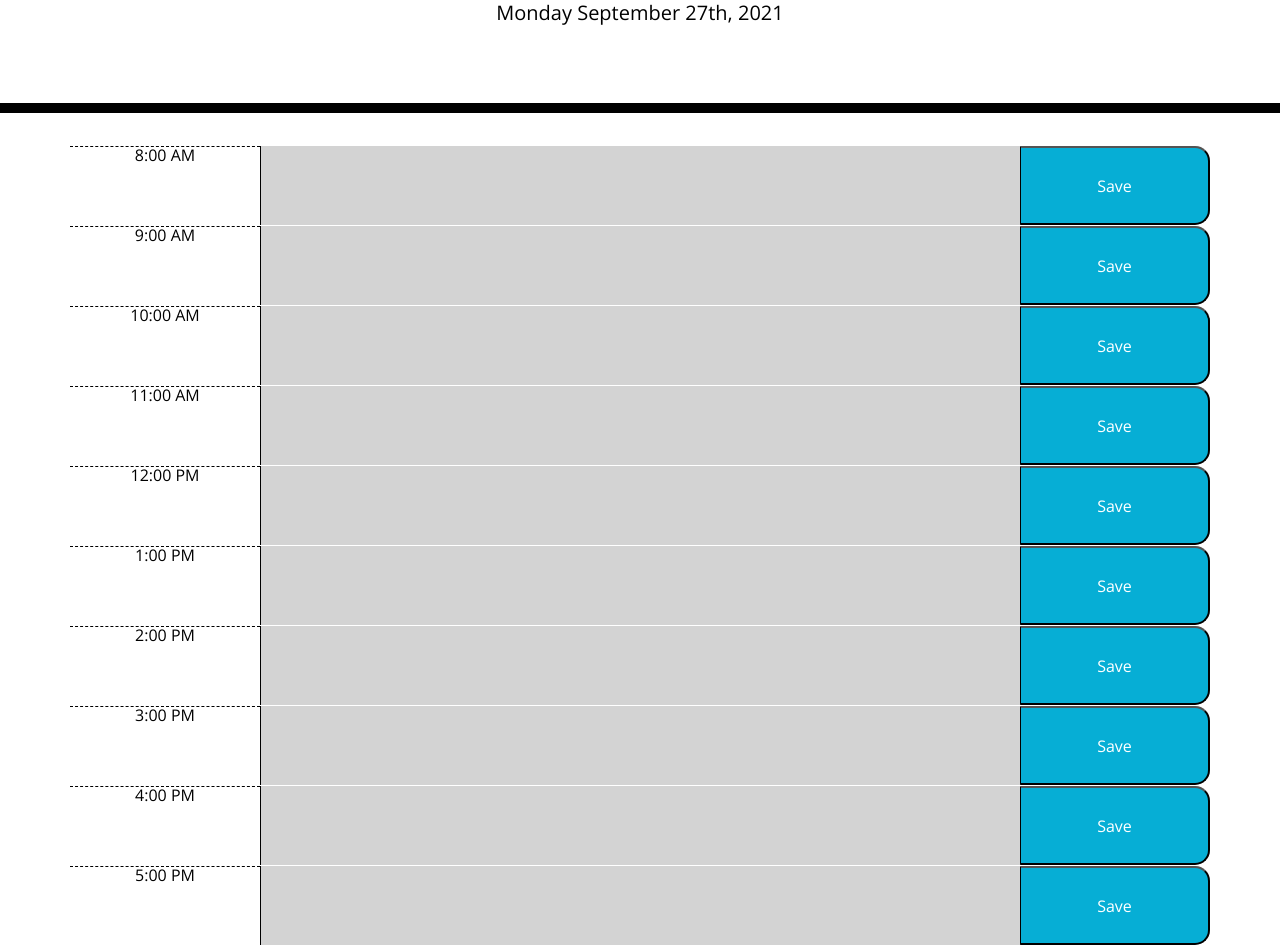
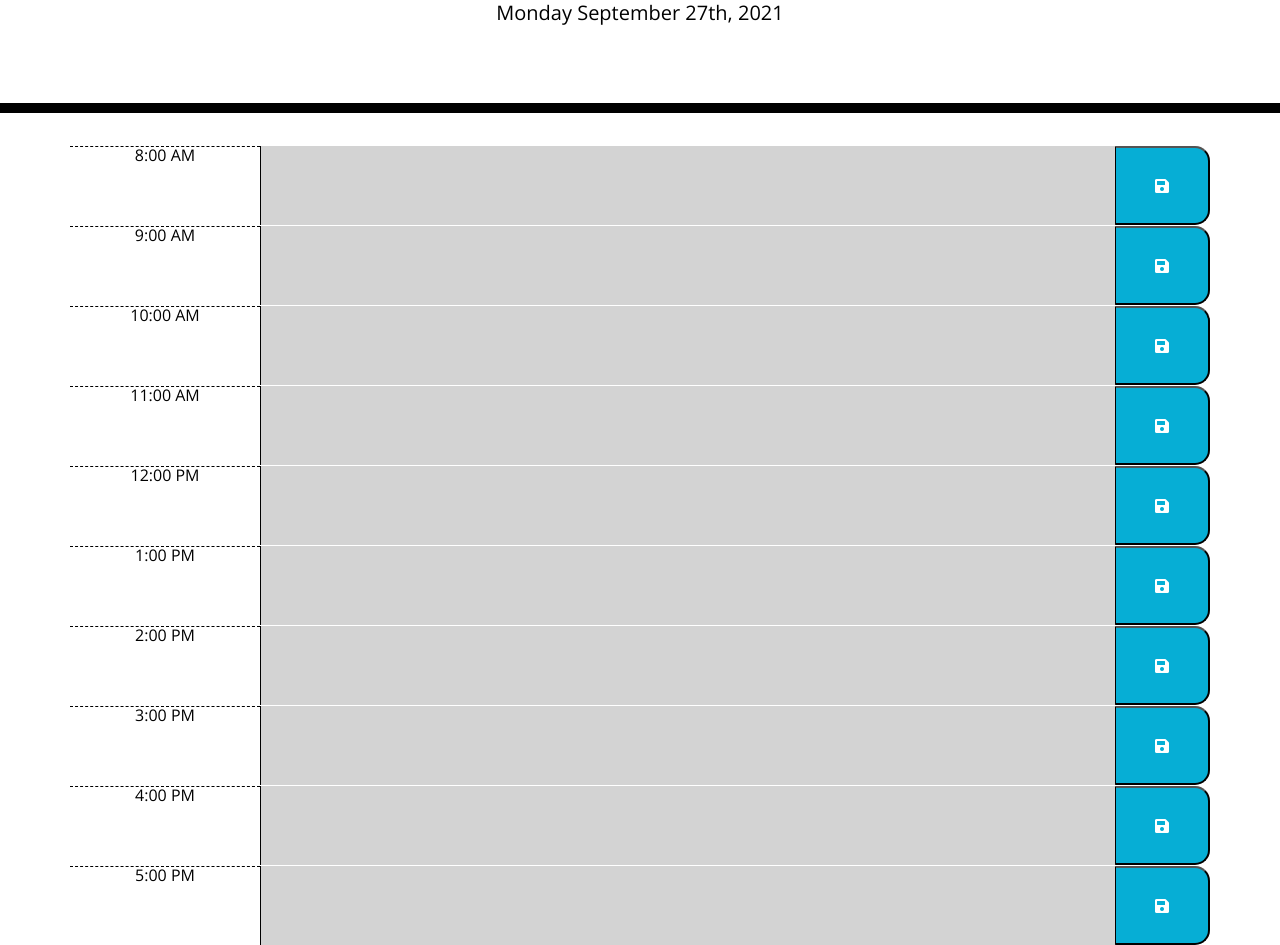
Before and after one commit to Benrowen5/Day-planner, a plain HTML site: page index.html in a window 1280 px wide. Shown: the part 191-1136 px from the top of the page. Drawn offline with nearby package versions, Linux system fonts and the light colour scheme.

Commit message:
final touches

```diff
--- a/assets/js/script.js
+++ b/assets/js/script.js
@@ -1,42 +1,43 @@
-// add day to the top of the page
-var items = {};
-
 // display current day/date to top of page
+// format for day/date
 var currentDate = moment().format("dddd MMMM Do, YYYY");
 $("#currentDay").text(currentDate);
-var currentTime = moment().hour();
 
 // function to color code the time-block based on the current hour of the day
 function timeChecker() {
+    // define the current hour
     var currentTime = moment().hour();
-    console.log(currentTime);
-    debugger;
+    // find each element with time-block class and iterate through each to apply color based on time
     $(".time-block").each(function() {
         var timeBlockId = $(this).attr("id");
-        console.log(timeBlockId);
-        if(currentTime === timeBlockId ) {
-            $("textarea.description").addClass("present")
-        } else if (currentTime > timeBlockId) {
+        if(timeBlockId == currentTime ) {
+            $(this).addClass("present")
+        } if (timeBlockId < currentTime) {
             $(this).addClass("past");
-        } else {
-            $("textarea.description").addClass("future")
+        } if (timeBlockId > currentTime) {
+            $(this).addClass("future")
         }
-    })
+    });
 };
-
-
+// call for color coding
 timeChecker();
-
 
 // when a save button is clicked, save items to localStorage
 $(".saveBtn").on("click", function() {
+    // pull id attribute for each hour time block and entered text
     var hour = $(this).parent().attr("id");
     var text = $(this).siblings("textarea").val().trim();
-
-    console.log(text);
-    console.log(hour);
     localStorage.setItem(hour, text);
 });
 
 // load any value saved in localStorage
-$("").val(localStorage.getItem(""));
+$("#8 .description").val(localStorage.getItem("8"));
+$("#9 .description").val(localStorage.getItem("9"));
+$("#10 .description").val(localStorage.getItem("10"));
+$("#11 .description").val(localStorage.getItem("11"));
+$("#12 .description").val(localStorage.getItem("12"));
+$("#13 .description").val(localStorage.getItem("13"));
+$("#14 .description").val(localStorage.getItem("14"));
+$("#15 .description").val(localStorage.getItem("15"));
+$("#16 .description").val(localStorage.getItem("16"));
+$("#17 .description").val(localStorage.getItem("17"));
--- a/index.html
+++ b/index.html
@@ -21,53 +21,53 @@
       <!-- Timeblocks go here -->
       <div id="8" class="row time-block">
         <div class="col col-2 hour">8:00 AM</div>
-        <textarea class="col col-8"></textarea>
-        <button class="col col-2 saveBtn">Save</button>
+        <textarea class="col col-9 description"></textarea>
+        <button class="col col-1 saveBtn"><i class="fas fa-save"></i></button>
       </div>
       <div id="9" class="row time-block">
         <div class="col col-2 hour">9:00 AM</div>
-        <textarea class="col col-8"></textarea>
-        <button class="col col-2 saveBtn">Save</button>
+        <textarea class="col col-9 description"></textarea>
+        <button class="col col-1 saveBtn"><i class="fas fa-save"></i></button>
       </div>
       <div id="10" class="row time-block">
         <div class="col col-2 hour">10:00 AM</div>
-        <textarea class="col col-8 description"></textarea>
-        <button class="col col-2 saveBtn">Save</button>
+        <textarea class="col col-9 description"></textarea>
+        <button class="col col-1 saveBtn"><i class="fas fa-save"></i></button>
       </div>
       <div id="11" class="row time-block">
         <div class="col col-2 hour">11:00 AM</div>
-        <textarea class="col col-8 "></textarea>
-        <button class="col col-2 saveBtn">Save</button>
+        <textarea class="col col-9 description"></textarea>
+        <button class="col col-1 saveBtn"><i class="fas fa-save"></i></button>
       </div>
       <div id="12" class="row time-block">
         <div class="col col-2 hour">12:00 PM</div>
-        <textarea class="col col-8"></textarea>
-        <button class="col col-2 saveBtn">Save</button>
+        <textarea class="col col-9 description"></textarea>
+        <button class="col col-1 saveBtn"><i class="fas fa-save"></i></button>
       </div>
       <div id="13" class="row time-block">
         <div class="col col-2 hour">1:00 PM</div>
-        <textarea class="col col-8"></textarea>
-        <button class="col col-2 saveBtn">Save</button>
+        <textarea class="col col-9 description"></textarea>
+        <button class="col col-1 saveBtn"><i class="fas fa-save"></i></button>
       </div>
       <div id="14" class="row time-block">
         <div class="col col-2 hour">2:00 PM</div>
-        <textarea class="col col-8"></textarea>
-        <button class="col col-2 saveBtn">Save</button>
+        <textarea class="col col-9 description"></textarea>
+        <button class="col col-1 saveBtn"><i class="fas fa-save"></i></button>
       </div>
       <div id="15" class="row time-block">
         <div class="col col-2 hour">3:00 PM</div>
-        <textarea class="col col-8"></textarea>
-        <button class="col col-2 saveBtn">Save</button>
+        <textarea class="col col-9 description"></textarea>
+        <button class="col col-1 saveBtn"><i class="fas fa-save"></i></button>
       </div>
       <div id="16" class="row time-block">
         <div class="col col-2 hour">4:00 PM</div>
-        <textarea class="col col-8"></textarea>
-        <button class="col col-2 saveBtn">Save</button>
+        <textarea class="col col-9 description"></textarea>
+        <button class="col col-1 saveBtn"><i class="fas fa-save"></i></button>
       </div>
       <div id="17" class="row time-block">
         <div class="col col-2 hour">5:00 PM</div>
-        <textarea class="col col-8"></textarea>
-        <button class="col col-2 saveBtn">Save</button>
+        <textarea class="col col-9 description"></textarea>
+        <button class="col col-1 saveBtn"><i class="fas fa-save"></i></button>
       </div>
     </div>
 
```
